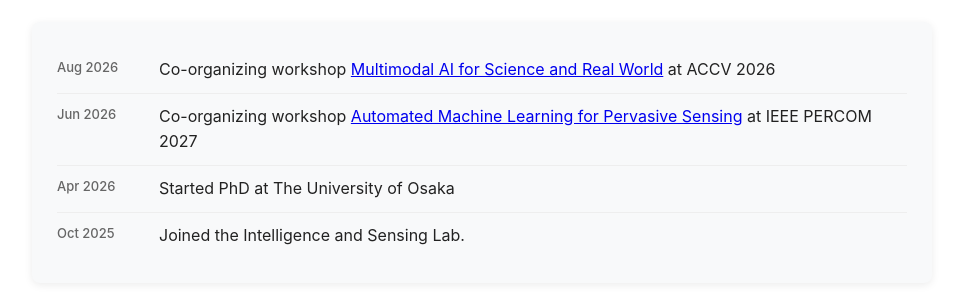
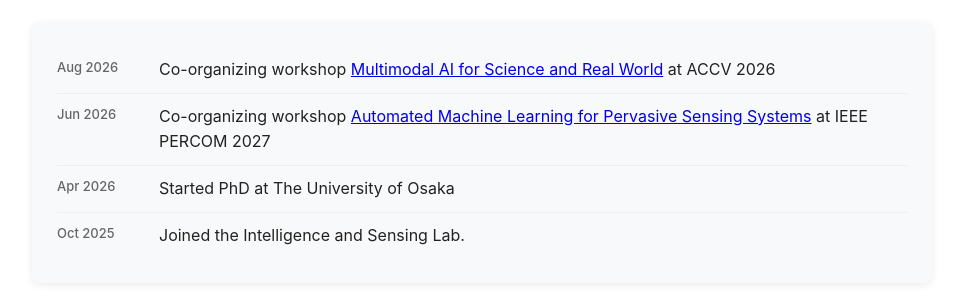
Before and after one commit to shavarsha/shavarsha.github.io, a Jekyll site: the page built from index.md, in a window 1280 px wide. Shown: the part 1249-1549 px from the top of the page, without its empty margins (158-1121 px from the left). Built offline with Jekyll 4.4.1, drawn with Linux system fonts in a browser that asks for light colours.

Commit message:
Update index.md

```diff
--- a/index.md
+++ b/index.md
@@ -64,7 +64,7 @@ Before joining UOsaka, I worked at <a href="https://www.tcs.com/what-we-do/tcs-r
   </div>
   <div class="highlight-item">
     <div class="highlight-date">Jun 2026</div>
-    <div>Co-organizing workshop <a href= "https://sites.google.com/view/automlpersys2027/home?authuser=0">Automated Machine Learning for Pervasive Sensing</a> at IEEE PERCOM 2027</div>
+    <div>Co-organizing workshop <a href= "https://sites.google.com/view/automlpersys2027/home?authuser=0">Automated Machine Learning for Pervasive Sensing Systems</a> at IEEE PERCOM 2027</div>
   </div>
     <div class="highlight-item">
     <div class="highlight-date">Apr 2026</div>
```
